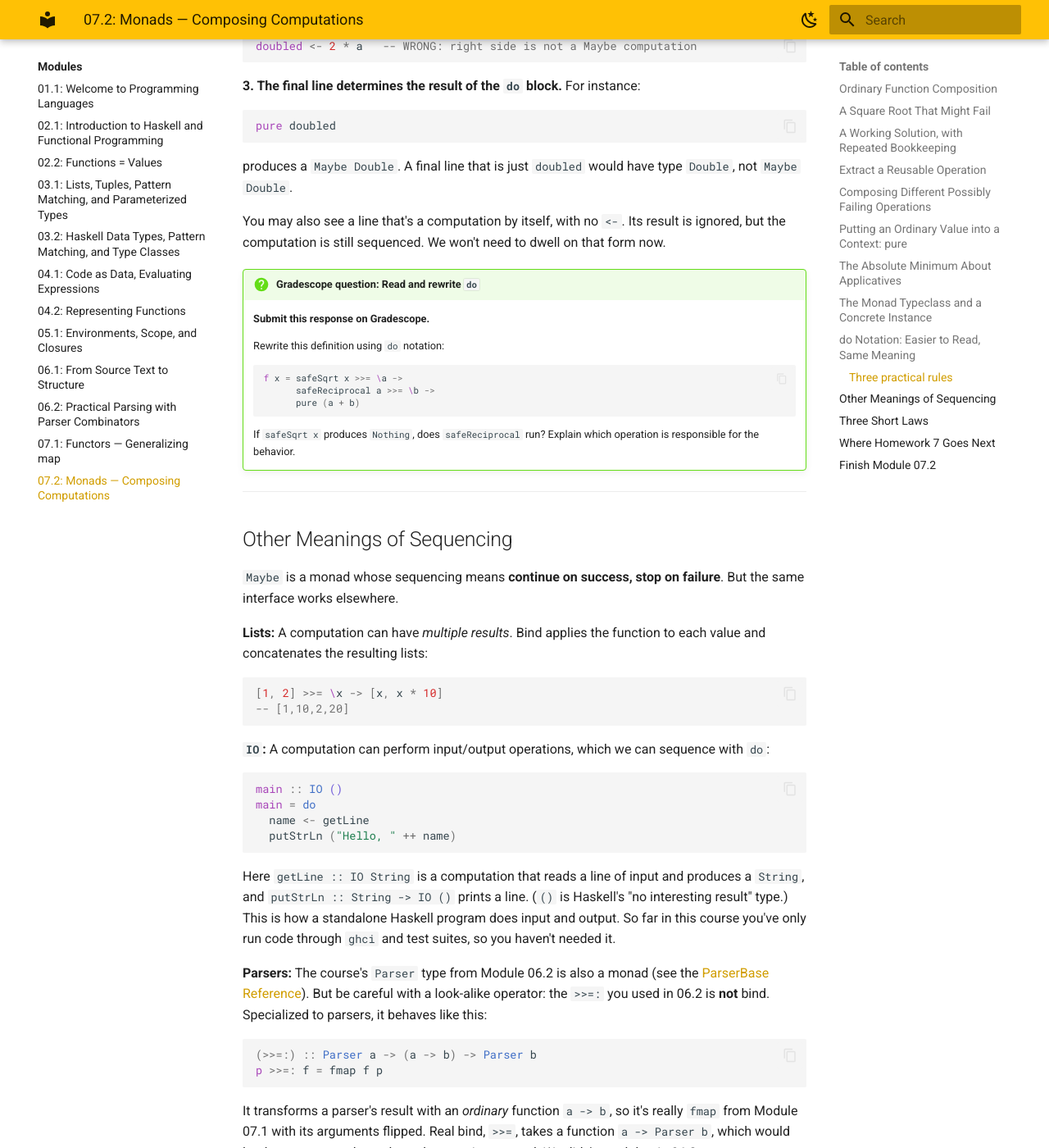
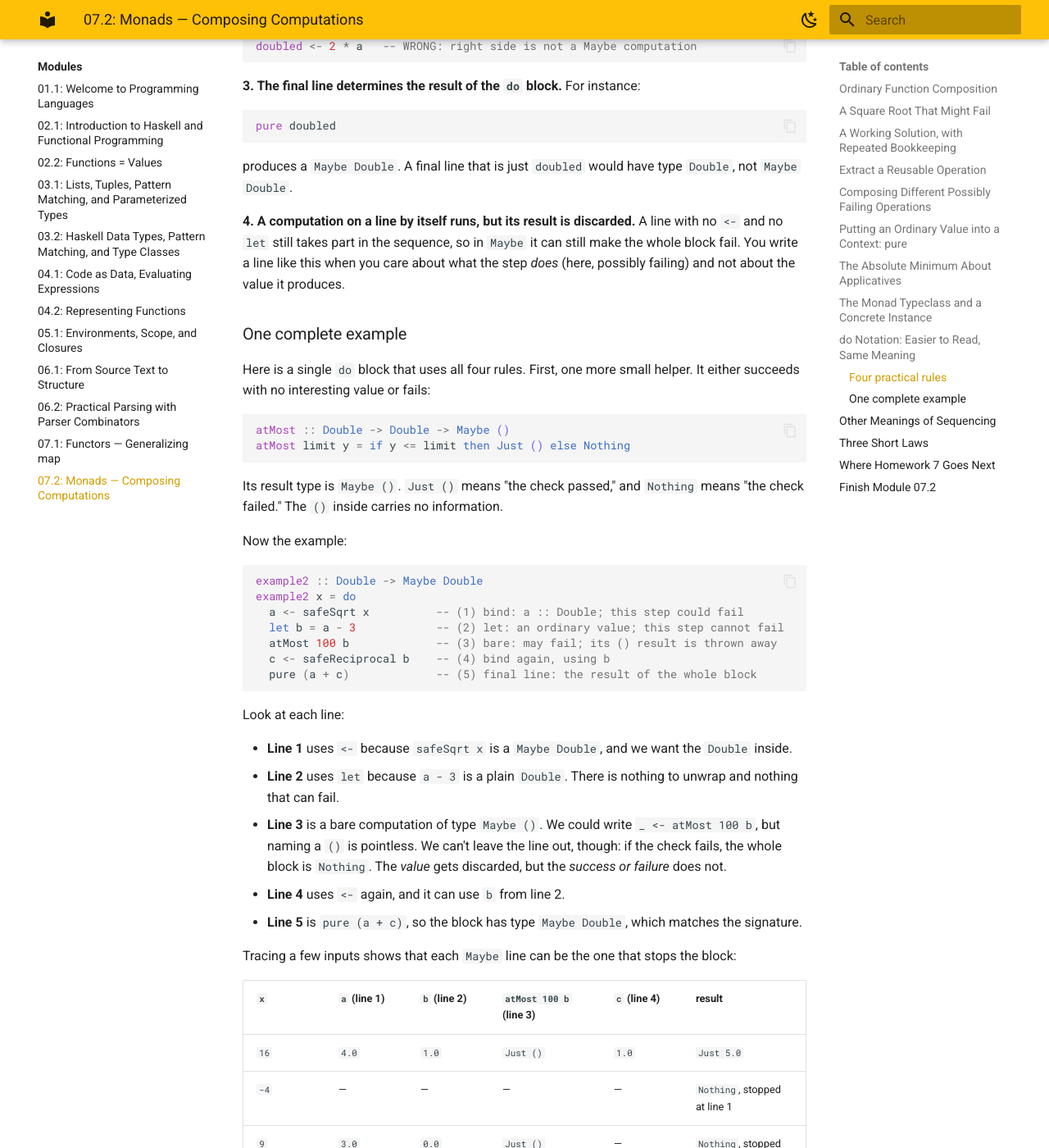
Before and after one commit to lbang-hmc/cs-131-website, an MkDocs documentation site: the page built from content/modules/07.2-monads-composing-computations.md, in a window 1280 px wide and 1400 px high, scrolled down 8632 px. Shown: the whole window at 82% size. Built offline with MkDocs 1.6.1 and Material for MkDocs 9.7.7, drawn with Linux system fonts in a browser that asks for light colours; some of the changed text lies outside the part shown.

Commit message:
Module 07.2: add complete worked do-notation example
Covers <-, let, bare statements, and the final line in one Maybe block,
with a trace table, full >>= desugaring, and a ghci exercise.

Co-Authored-By: Claude Opus 5.5 <noreply@anthropic.com>

````diff
--- a/content/modules/07.2-monads-composing-computations.md
+++ b/content/modules/07.2-monads-composing-computations.md
@@ -379,7 +379,7 @@ finish a b
 
 For `Maybe`, the rest of the block is skipped if any preceding step produces `Nothing`. The `do` block itself does not perform the check; the **`Maybe` instance of bind** does.
 
-### Three practical rules
+### Four practical rules
 
 **1. Use `<-` for computations in the context.** If `safeSqrt x :: Maybe Double`, then:
 
@@ -409,7 +409,74 @@ pure doubled
 
 produces a `Maybe Double`. A final line that is just `doubled` would have type `Double`, not `Maybe Double`.
 
-You may also see a line that's a computation by itself, with no `<-`. Its result is ignored, but the computation is still sequenced. We won't need to dwell on that form now.
+**4. A computation on a line by itself runs, but its result is discarded.** A line with no `<-` and no `let` still takes part in the sequence, so in `Maybe` it can still make the whole block fail. You write a line like this when you care about what the step *does* (here, possibly failing) and not about the value it produces.
+
+### One complete example
+
+Here is a single `do` block that uses all four rules. First, one more small helper. It either succeeds with no interesting value or fails:
+
+```haskell
+atMost :: Double -> Double -> Maybe ()
+atMost limit y = if y <= limit then Just () else Nothing
+```
+
+Its result type is `Maybe ()`. `Just ()` means "the check passed," and `Nothing` means "the check failed." The `()` inside carries no information.
+
+Now the example:
+
+```haskell
+example2 :: Double -> Maybe Double
+example2 x = do
+  a <- safeSqrt x          -- (1) bind: a :: Double; this step could fail
+  let b = a - 3            -- (2) let: an ordinary value; this step cannot fail
+  atMost 100 b             -- (3) bare: may fail; its () result is thrown away
+  c <- safeReciprocal b    -- (4) bind again, using b
+  pure (a + c)             -- (5) final line: the result of the whole block
+```
+
+Look at each line:
+
+- **Line 1** uses `<-` because `safeSqrt x` is a `Maybe Double`, and we want the `Double` inside.
+- **Line 2** uses `let` because `a - 3` is a plain `Double`. There is nothing to unwrap and nothing that can fail.
+- **Line 3** is a bare computation of type `Maybe ()`. We could write `_ <- atMost 100 b`, but naming a `()` is pointless. We can't leave the line out, though: if the check fails, the whole block is `Nothing`. The *value* gets discarded, but the *success or failure* does not.
+- **Line 4** uses `<-` again, and it can use `b` from line 2.
+- **Line 5** is `pure (a + c)`, so the block has type `Maybe Double`, which matches the signature.
+
+Tracing a few inputs shows that each `Maybe` line can be the one that stops the block:
+
+| `x` | `a` (line 1) | `b` (line 2) | `atMost 100 b` (line 3) | `c` (line 4) | result |
+|---|---|---|---|---|---|
+| `16` | `4.0` | `1.0` | `Just ()` | `1.0` | `Just 5.0` |
+| `-4` | — | — | — | — | `Nothing`, stopped at line 1 |
+| `9` | `3.0` | `0.0` | `Just ()` | — | `Nothing`, stopped at line 4 |
+| `1000000` | `1000.0` | `997.0` | `Nothing` | — | `Nothing`, stopped at line 3 |
+
+Here is the same function written out with `>>=`. Haskell turns the `do` block into exactly this:
+
+```haskell
+example2 x =
+  safeSqrt x >>= \a ->
+  let b = a - 3 in
+  atMost 100 b >>= \_ ->
+  safeReciprocal b >>= \c ->
+  pure (a + c)
+```
+
+Each kind of line has a direct translation:
+
+| In a `do` block | Means |
+|---|---|
+| `x <- m` | `m >>= \x -> ...rest...` |
+| `let x = e` | `let x = e in ...rest...` |
+| `m` (bare) | `m >>= \_ -> ...rest...` (Haskell also spells this `m >> ...rest...`) |
+| final line | stays as-is, and must have the monadic type (here, `Maybe Double`) |
+
+The bare line becomes a bind whose lambda ignores its argument (`\_ ->`). That is why its result is discarded but its failure still counts: `Nothing >>= \_ -> ...` is `Nothing`, like any other bind.
+
+You will see bare lines most often with `IO`, in the next section. A line like `putStrLn "Hello"` in a `do` block is a bare computation for the same reason: we want it to happen, and its `()` result is useless.
+
+!!! example "Try it in ghci - nothing to submit"
+    Put `safeSqrt`, `safeReciprocal`, `atMost`, and `example2` in a file, load it in `ghci`, and run `example2` on the four inputs from the table. Then delete line 3 and reload. Which input's result changes, and why?
 
 !!! question "Gradescope question: Read and rewrite `do`"
     **Submit this response on Gradescope.**
````
